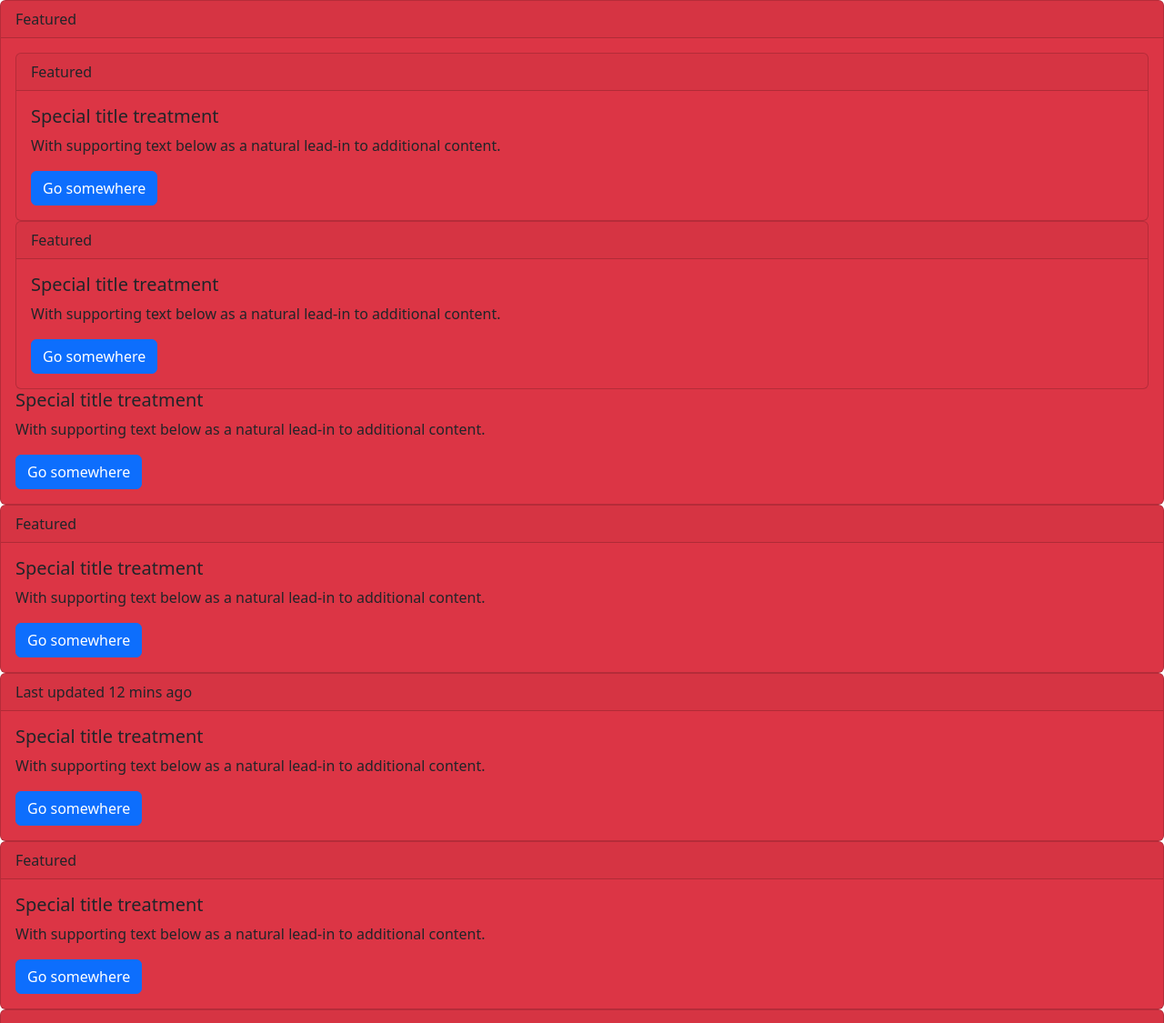
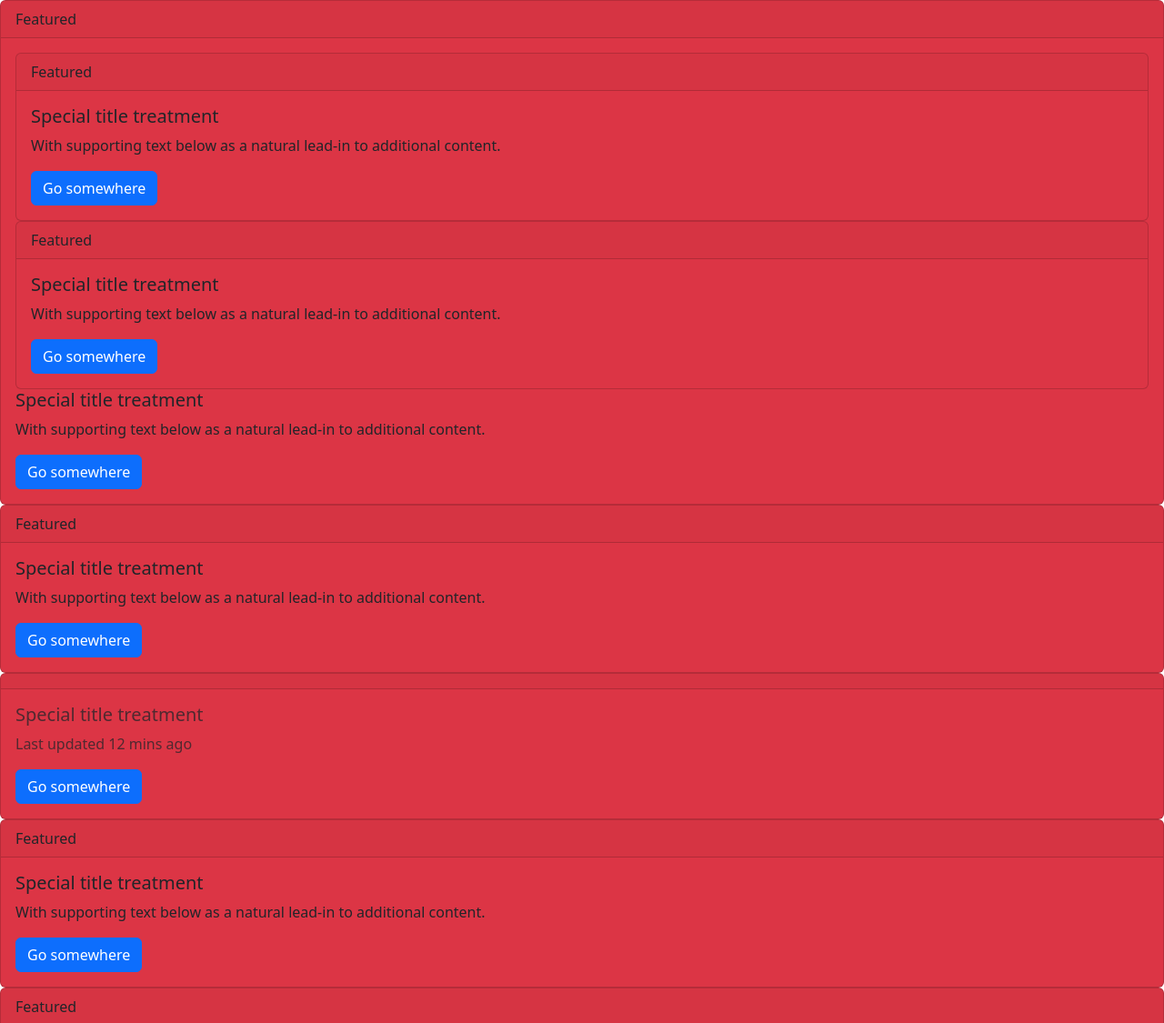
Before and after one commit to acciojob/bootstrap-card-UdayBari3421, a website: page main.html in a window 1280 px wide. Shown: the top 1125 px of the page at 91% size. Drawn offline with nearby package versions, Linux system fonts and the light colour scheme.

Commit message:
created a submission

```diff
--- a/main.html
+++ b/main.html
@@ -48,13 +48,14 @@
 	    <a href="#" class="btn btn-primary">Go somewhere</a>
 	  </div>
 	</div>
-	<div class="card bg-danger">
+	<div class="card bg-danger text-muted">
 	  <div class="card-header">
-	    Last updated 12 mins ago
+
 	  </div>
 	  <div class="card-body">
+
 	    <h5 class="card-title">Special title treatment</h5>
-	    <p class="card-text">With supporting text below as a natural lead-in to additional content.</p>
+	    <p class="card-text">Last updated 12 mins ago</p>
 	    <a href="#" class="btn btn-primary">Go somewhere</a>
 	  </div>
 	</div>
```
